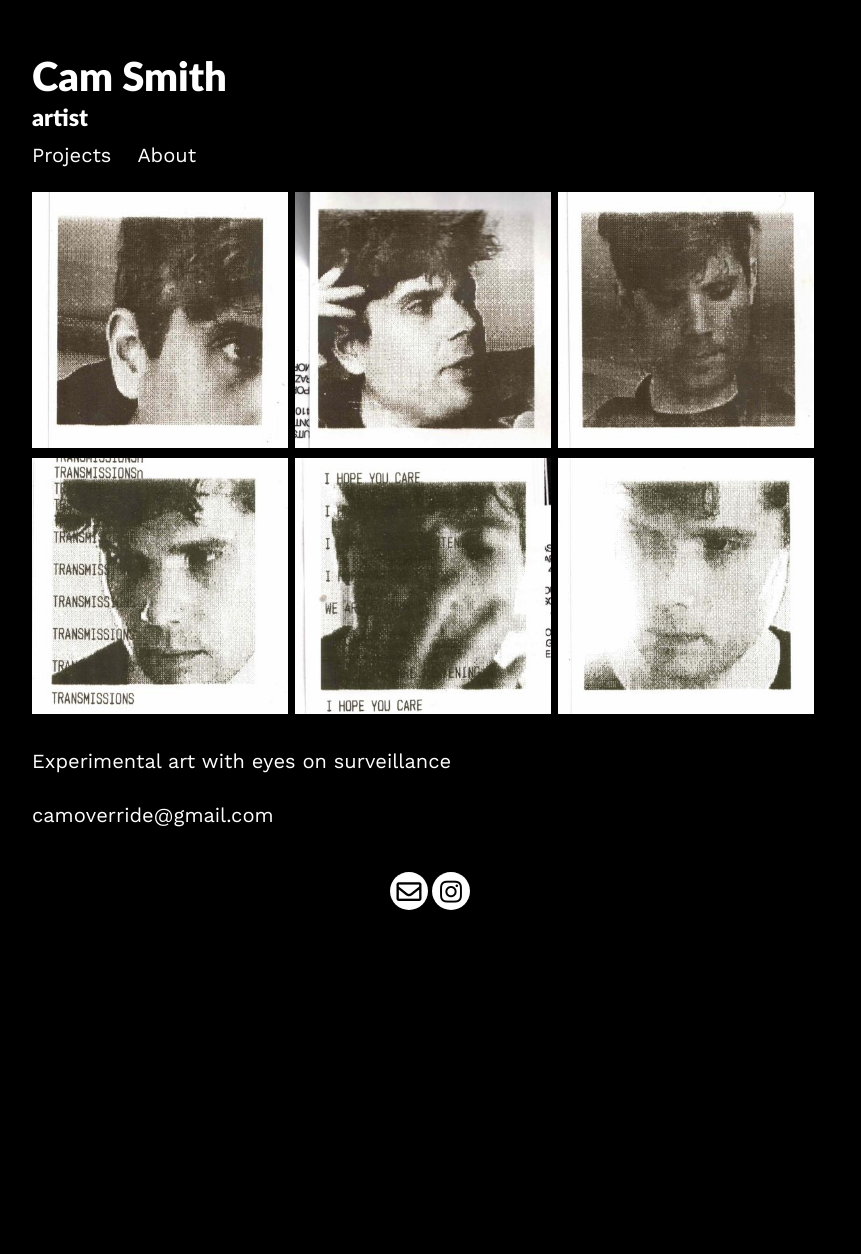
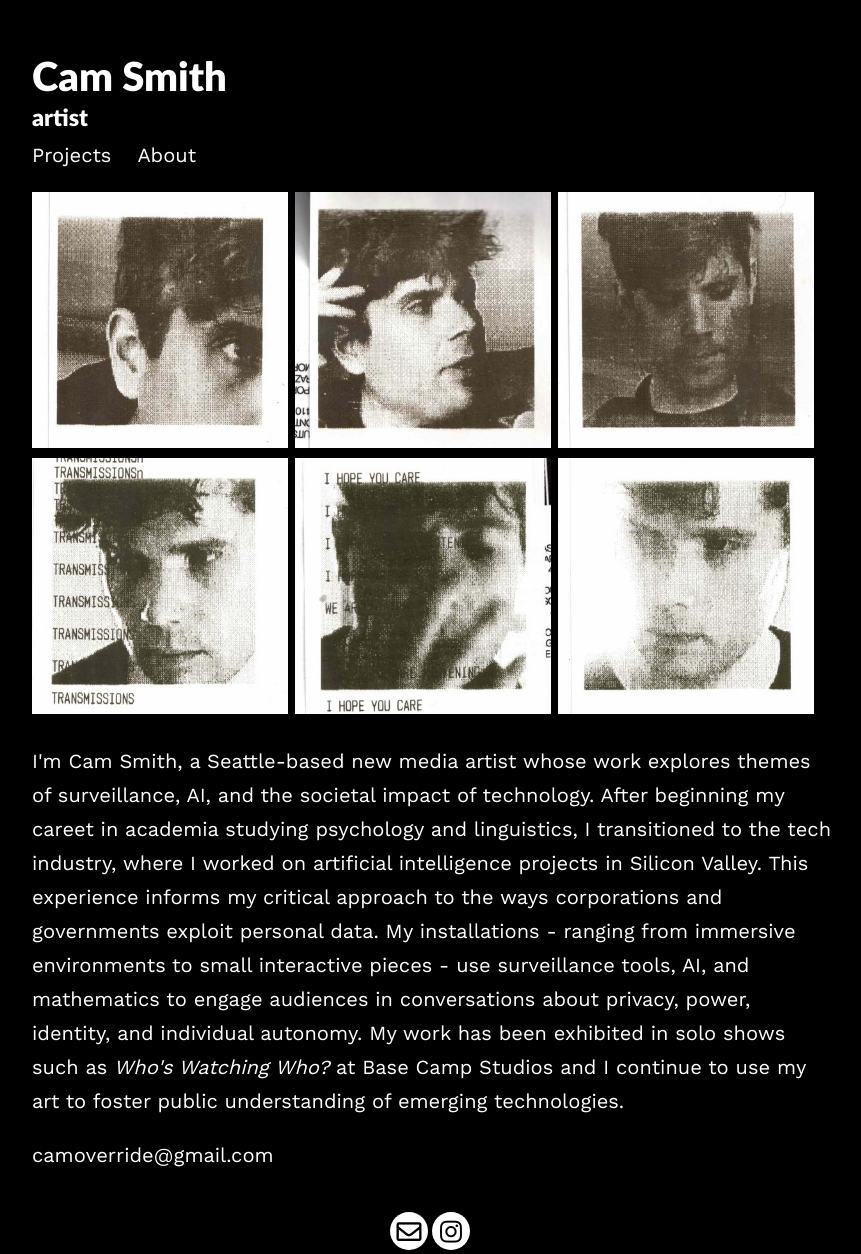
Before and after one commit to camoverride/portfolio, a Jekyll site: the page built from cam.md, in a window 1280 px wide. Shown: the whole page, without its empty margins (208-1069 px from the left). Built offline with Jekyll 4.4.1, drawn with Linux system fonts in a browser that asks for light colours; nearby versions of some CDN libraries; before the commit the page ends 980 px from its top, so only the background shows below that.

Commit message:
update bio

```diff
--- a/_layouts/cam.html
+++ b/_layouts/cam.html
@@ -13,7 +13,18 @@ layout: default
 <img src="{{site.baseurl}}/assets/images/profile_pics/14_small.jpg" style="width:32%"></i>
 
 
-<p>Experimental art with eyes on surveillance</p>
+<p>I'm Cam Smith, a Seattle-based new media artist whose work explores themes of surveillance,
+    AI, and the societal impact of technology.
+    After beginning my careet in academia studying psychology and linguistics,
+    I transitioned to the tech industry,
+    where I worked on artificial intelligence projects in Silicon Valley.
+    This experience informs my critical approach to the ways corporations and governments
+    exploit personal data. My installations - ranging from immersive environments to small
+    interactive pieces - use surveillance tools, AI, and mathematics to engage audiences
+    in conversations about privacy, power, identity, and individual autonomy.
+    My work has been exhibited in
+    solo shows such as <i>Who's Watching Who?</i> at Base Camp Studios and I continue
+     to use my art to foster public understanding of emerging technologies.</p>
 
 <p>camoverride@gmail.com</p>
 
```
